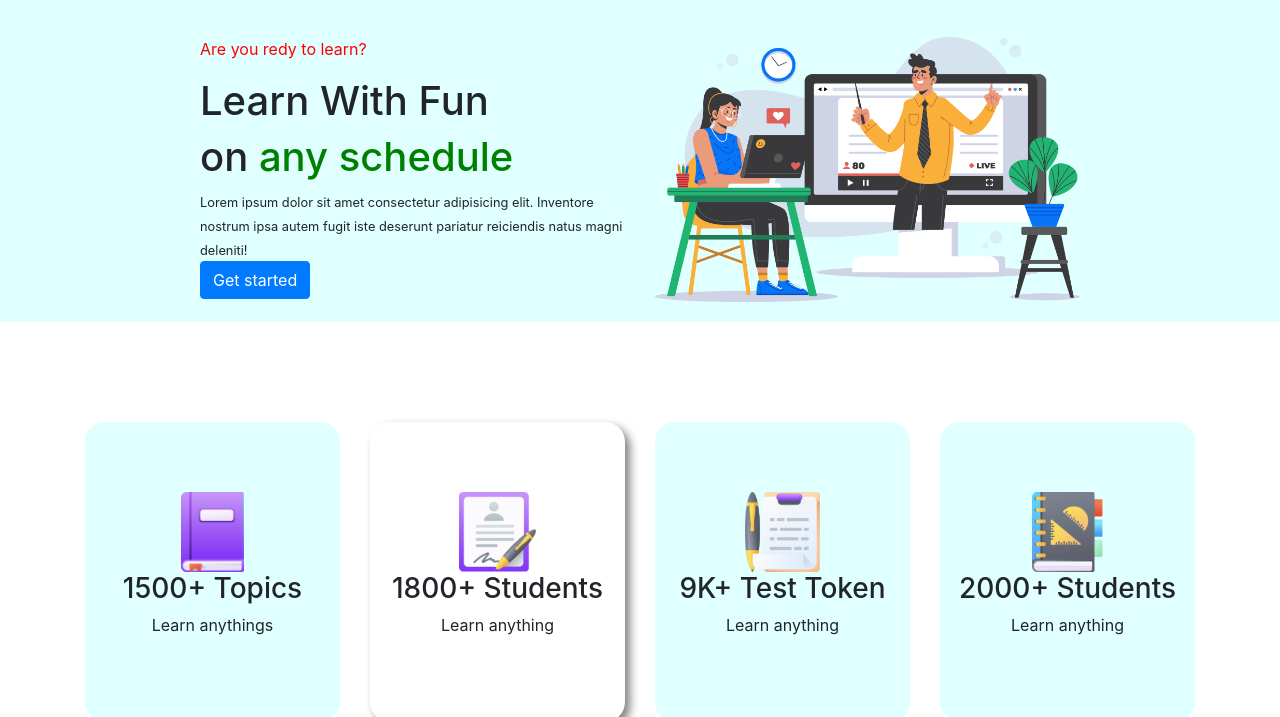
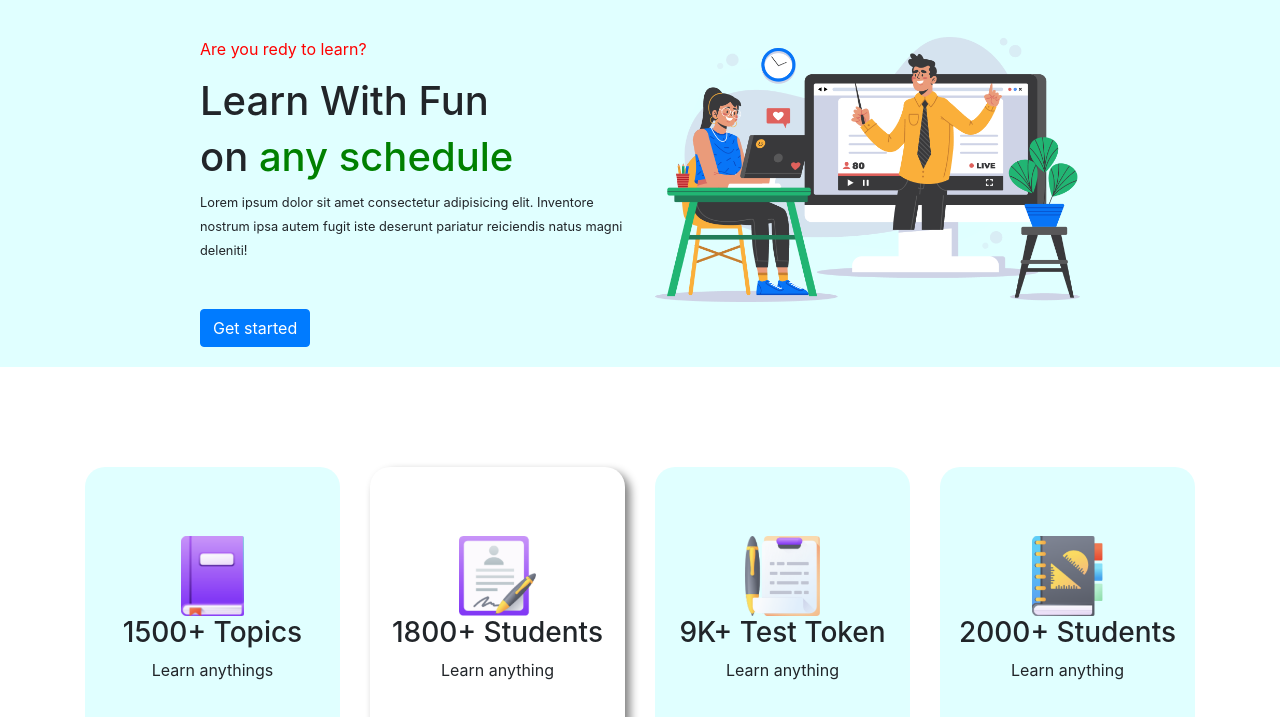
Before and after one commit to Dulal-12/p-2, a plain HTML site: page index.html in a window 1280 px wide. Shown: the part 83-800 px from the top of the page. Drawn offline with nearby package versions, Linux system fonts and the light colour scheme.

Commit message:
already done

```diff
--- a/index.html
+++ b/index.html
@@ -48,14 +48,15 @@
 
 
       <div class="row section1">
-          <div class="col-md-6">
+          <div class="col-md-6 col-sm-12">
             <p class="paragraph1">Are you redy to learn?</p>
             <h1>Learn With Fun</h1>
             <h1>on <span>any schedule</span></h1>
             <small>Lorem ipsum dolor sit amet consectetur adipisicing elit. Inventore nostrum ipsa autem fugit iste deserunt pariatur reiciendis natus magni deleniti!</small><br>
+            <br><br>
             <button class="btn btn-primary">Get started</button>
         </div>
-           <div class="col-md-6">
+           <div class="col-md-6 col-sm-12">
              <img class="upperimg"src="resource/Photos/Illustration.png" alt="">
             </div>
          </div>
```
